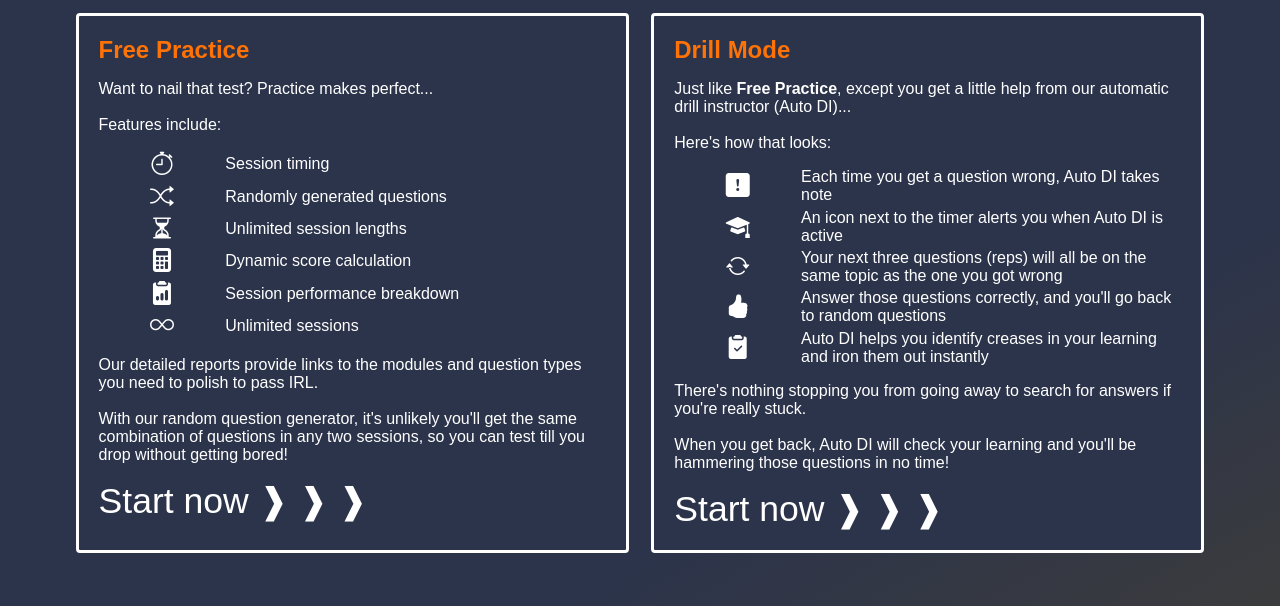
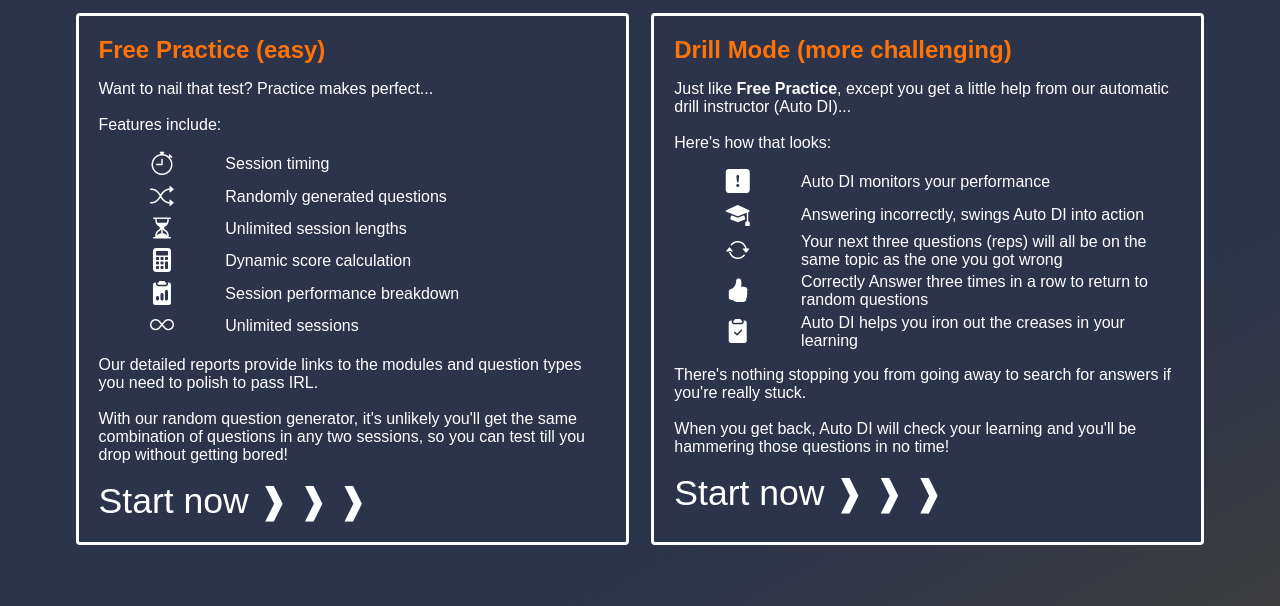
Before and after one commit to devjolt/aws, a Python web app: template templates/aws/home.html in a window 1280 px wide. Shown: the part 66-672 px from the top of the page. Run offline with Jinja, Linux system fonts and the light colour scheme; the template is opened without the code that fills it, so the values that code supplies are empty; some libraries are stand-ins or nearby versions.

Commit message:
cosmetic changes to home page

```diff
--- a/templates/aws/home.html
+++ b/templates/aws/home.html
@@ -59,7 +59,7 @@
 
 <div class = 'home-inner'>
     <div class="home-description">
-        <div class="home-description-title">Free Practice</div>
+        <div class="home-description-title">Free Practice (easy)</div>
         <div class="home-description-text">
             <p>
                 Want to nail that test? Practice makes perfect...<br><br>
@@ -81,18 +81,18 @@
 
     </div>
     <div class="home-description">
-        <div class="home-description-title">Drill Mode</div>
+        <div class="home-description-title">Drill Mode (more challenging)</div>
         <div class="home-description-text">
             <p>
                 Just like <strong>Free Practice</strong>, except you get a little help from our automatic drill instructor (Auto DI)...<br><br>
                 Here's how that looks:
             </p>
             <div class="home-description-list">
-                <span class="home-description-list-icon"><i class="bi bi-exclamation-square-fill"></i></span><div class = 'home-description-list-item'>Each time you get a question wrong, Auto DI takes note</div>
-                <span class="home-description-list-icon"><i class="bi bi-mortarboard-fill"></i></span><div class = 'home-description-list-item'>An icon next to the timer alerts you when Auto DI is active</div>
+                <span class="home-description-list-icon"><i class="bi bi-exclamation-square-fill"></i></span><div class = 'home-description-list-item'>Auto DI monitors your performance</div>
+                <span class="home-description-list-icon"><i class="bi bi-mortarboard-fill"></i></span><div class = 'home-description-list-item'>Answering incorrectly, swings Auto DI into action</div>
                 <span class="home-description-list-icon"><i class="bi bi-arrow-repeat"></i></span><div class = 'home-description-list-item'>Your next three questions (reps) will all be on the same topic as the one you got wrong</div>
-                <span class="home-description-list-icon"><i class="bi bi-hand-thumbs-up-fill"></i></span><div class = 'home-description-list-item'>Answer those questions correctly, and you'll go back to random questions</div>
-                <span class="home-description-list-icon"><i class="bi bi-clipboard2-check-fill"></i></span><div class = 'home-description-list-item'>Auto DI helps you identify creases in your learning and iron them out instantly</div>
+                <span class="home-description-list-icon"><i class="bi bi-hand-thumbs-up-fill"></i></span><div class = 'home-description-list-item'>Correctly Answer three times in a row to return to random questions</div>
+                <span class="home-description-list-icon"><i class="bi bi-clipboard2-check-fill"></i></span><div class = 'home-description-list-item'>Auto DI helps you iron out the creases in your learning</div>
             </div>
             <p>
                 There's nothing stopping you from going away to search for answers if you're really stuck.<br><br>
```
